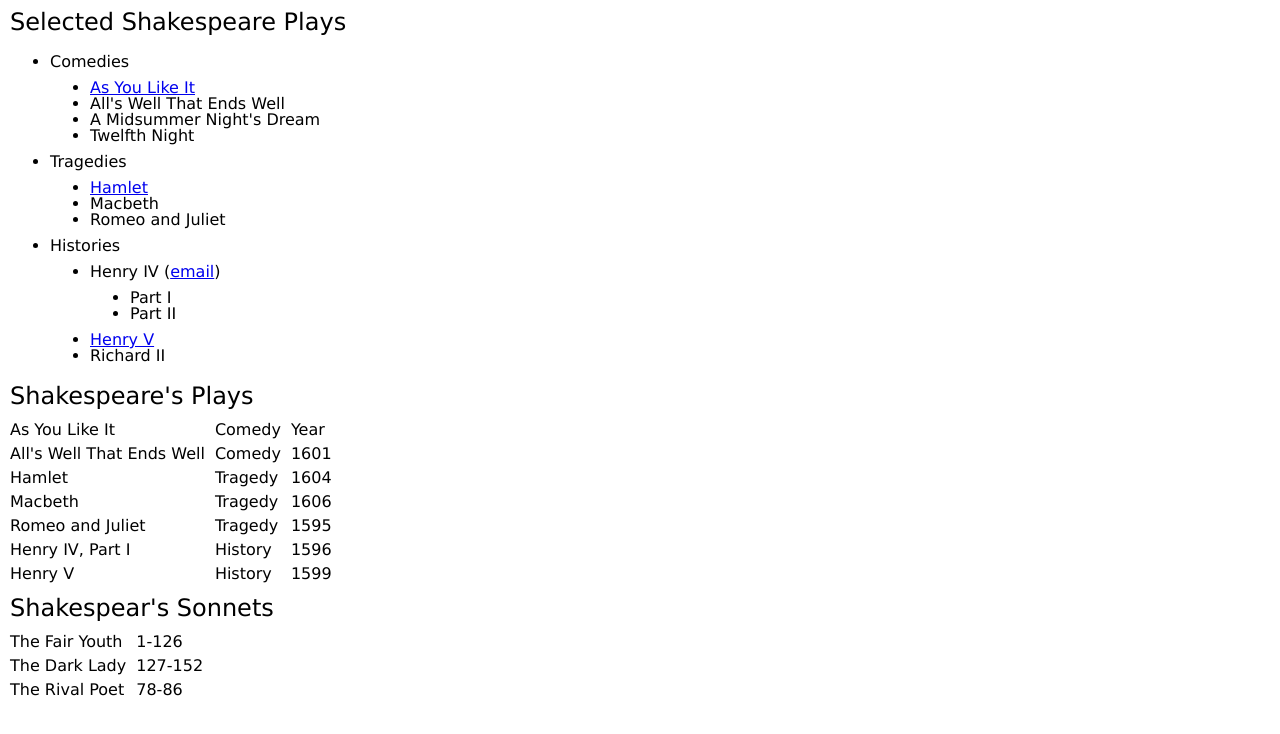
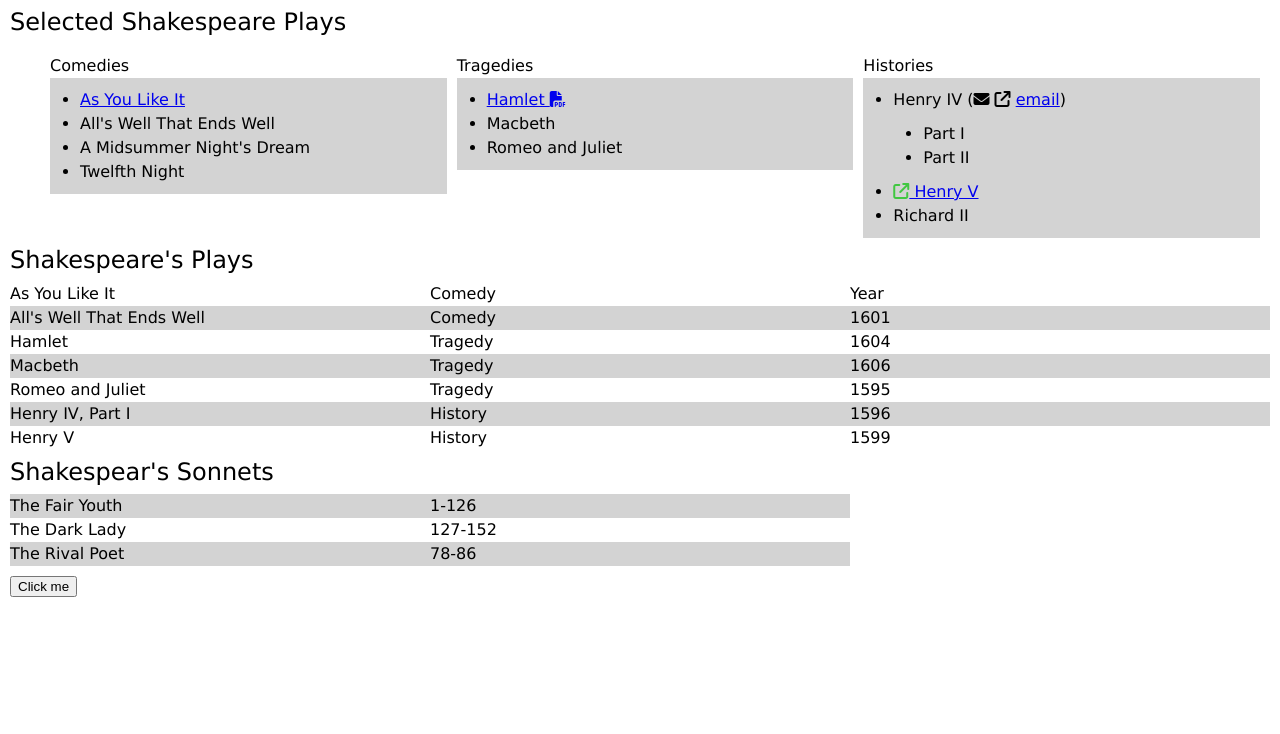
Before and after one commit to IsratJahan13/05-shakespeares-plays, a plain HTML site: page index.html in a window 1280 px wide. Drawn offline with Linux system fonts and the light colour scheme.

Commit message:
CSS-säännöt valmiit lukuunottamatta ikonien lisäämistä. Ikonit lisätään javascriptilla suoraan linkkien etupuolelle

```diff
--- a/css/layout.css
+++ b/css/layout.css
@@ -9,17 +9,66 @@ body {
 ul {
     list-style: disc;
     padding: 1rem 1rem 1rem 4rem;
+    line-height: 1.5;
 }
 h1, h2 {
     font-size: 2.4rem;
     margin-bottom: 1rem;
 }
-table {
+.table-1 {
     margin-bottom: 1rem;
+    width: 100%;
+    table-layout: fixed;
 }
+.table-2 {
+    margin-bottom: 1rem;
+    width: 66.66%;
+    table-layout: fixed;
+}
+
 tr {
     line-height: 1.5;
 }
 td {
     padding-right: 1rem;
 }
+/* CSS-säännot, jotka lisätään javascriptin avulla */
+.linkit {
+    color: #801A10;
+    font-weight: bold;
+    font-style: italic;
+    text-decoration: underline dotted;
+}
+/* 2. ensimmäisen luettelon elementit rinnakkain flexin avulla */
+/* vanhemman sääntö ul */
+.rinnakkain {
+    display: flex;
+    flex-direction: row;
+    flex-wrap: wrap;
+    list-style: none;
+    gap: 1rem;
+}
+/* lasten sääntö li */
+.rinnakkain > * {
+    flex-grow: 1;
+    flex-basis: 0;
+}
+.rinnakkain li ul {
+    background-color: lightgray;
+    padding-inline-start: 3rem;
+}
+.table-1 tr:nth-child(even){
+    background-color: lightgray;
+}
+.table-2 tr:nth-child(odd){
+    background-color: lightgray;
+}
+.pdf {
+    color: red;
+}
+.email-icon {
+    color: orange;
+}
+.arrow {
+    color: rgb(65, 199, 65);
+}
--- a/index.html
+++ b/index.html
@@ -4,42 +4,45 @@
     <meta charset="UTF-8">
     <meta name="viewport" content="width=device-width, initial-scale=1.0">
     <title>Shakespeares Plays</title>
-    <link href="http://fonts.googleapis.com/css?family=Open+Sans" rel="stylesheet" type="text/css">
     <link rel="stylesheet" href="./css/reset.css">
     <link rel="stylesheet" href="./css/layout.css">
+    <script src="https://kit.fontawesome.com/61e82eaffe.js" crossorigin="anonymous"></script>
 </head>
 <body>
     <section id="eka">
         <h1>Selected Shakespeare Plays</h1>
+        <ul  class="rinnakkain">
+            <li>Comedies
                 <ul>
-            <li>Comedies</li>
-            <ul>
-                <li><a href="./as-you-like-it">As You Like It</a></li>
+                    <li><a id="linkit" href="./as-you-like-it">As You Like It</a></li>
                     <li>All's Well That Ends Well</li>
                     <li>A Midsummer Night's Dream</li>
                     <li>Twelfth Night</li>
                 </ul>
-            <li>Tragedies</li>
+            </li>
+            <li>Tragedies
                 <ul>
-                <li><a href="./media/hamlet.pdf">Hamlet</a></li>
+                    <li><a id="linkit" href="media/hamlet.pdf">Hamlet <i class="fa-solid fa-file-pdf" class="pdf"></i></a></li>
                     <li>Macbeth</li>
                     <li>Romeo and Juliet</li>
                 </ul>
-            <li>Histories</li>
+            </li>
+            <li>Histories
                 <ul>
-                <li>Henry IV (<a href="mailto: henryIV@buckingham.co.uk">email</a>)</li>
+                    <li>Henry IV (<i class="fa-solid fa-envelope" class="email-icon"></i> <i class="fa-solid fa-arrow-up-right-from-square" id="arrow"></i> <a id="linkit" href="mailto: henryIV@buckingham.co.uk">email</a>)</li>
                     <ul>
                         <li>Part I</li>
                         <li>Part II</li>
                     </ul>
-                <li><a href="https://www.uckingham-palace.co.uk">Henry V</a></li>
+                    <li><a id="linkit" href="https://www.buckingham-palace.co.uk"> <i class="fa-solid fa-arrow-up-right-from-square arrow"></i> Henry V</a></li>
                     <li>Richard II</li>
                 </ul>
+            </li>
         </ul>
     </section>
     <section id="toka">
         <h2>Shakespeare's Plays</h2>
-        <table>
+        <table class="table-1" id="table-1">
             <tr>
                 <td>As You Like It</td>
                 <td>Comedy</td>
@@ -79,7 +82,7 @@
     </section>
     <section id="kolmas">
         <h2>Shakespear's Sonnets</h2>
-        <table>
+        <table class="table-2" id="table-2">
             <tr>
                 <td>The Fair Youth</td>
                 <td>1-126</td>
@@ -94,6 +97,7 @@
             </tr>
         </table>
     </section>
+    <button id="button">Click me</button>
     <script src="./js/skriptit.js"></script>
 </body>
 </html>
--- a/js/skriptit.js
+++ b/js/skriptit.js
@@ -0,0 +1,2 @@
+var linkit = document.getElementById("linkit");
+element.classList.add("linkit");
```
Lines whose indentation alone changed are shown as unchanged.
